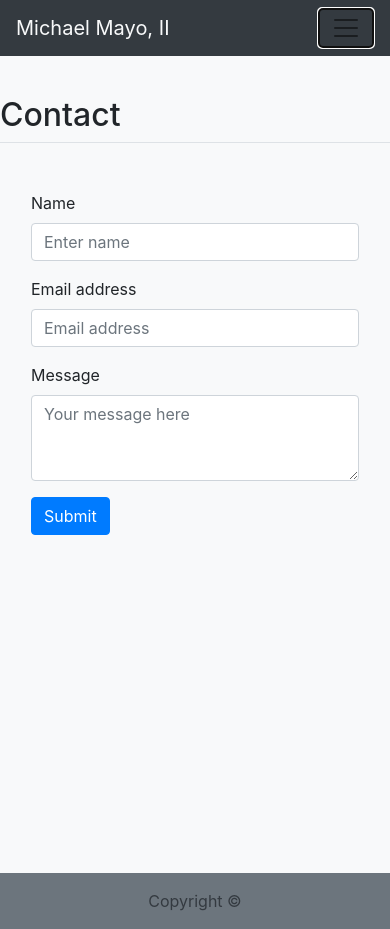
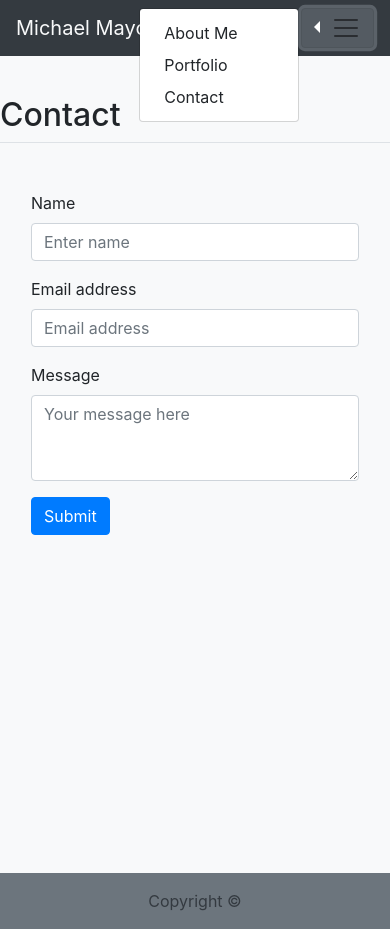
Before and after one commit to Magic-Mayo/Bootstrap-Portfolio, a plain HTML site: page contact.html in a window 390 px wide. Both pictures are taken after a click on the button 346 px from the left and 28 px from the top of the page. Drawn offline with nearby package versions, Linux system fonts and the light colour scheme.

Commit message:
added scripts to make dropdown menu work on smaller screens

```diff
--- a/contact.html
+++ b/contact.html
@@ -6,6 +6,9 @@
     <meta http-equiv="X-UA-Compatible" content="ie=edge">
     <link rel="stylesheet" href="https://stackpath.bootstrapcdn.com/bootstrap/4.3.1/css/bootstrap.min.css" integrity="sha384-ggOyR0iXCbMQv3Xipma34MD+dH/1fQ784/j6cY/iJTQUOhcWr7x9JvoRxT2MZw1T" crossorigin="anonymous">
     <link rel="stylesheet" href="bootstrap-portfolio.css">
+    <script src="https://cdnjs.cloudflare.com/ajax/libs/popper.js/1.14.7/umd/popper.min.js" integrity="sha384-UO2eT0CpHqdSJQ6hJty5KVphtPhzWj9WO1clHTMGa3JDZwrnQq4sF86dIHNDz0W1" crossorigin="anonymous"></script>
+    <script src="https://code.jquery.com/jquery-3.3.1.slim.min.js" integrity="sha384-q8i/X+965DzO0rT7abK41JStQIAqVgRVzpbzo5smXKp4YfRvH+8abtTE1Pi6jizo" crossorigin="anonymous"></script>
+    <script src="https://stackpath.bootstrapcdn.com/bootstrap/4.3.1/js/bootstrap.min.js" integrity="sha384-JjSmVgyd0p3pXB1rRibZUAYoIIy6OrQ6VrjIEaFf/nJGzIxFDsf4x0xIM+B07jRM" crossorigin="anonymous"></script>
     <title>Contact Mike</title>
 </head>
 <body class="bg-light">
@@ -13,10 +16,18 @@
         <!-- Navbar with links to Home, Portfolio, and Contact pages -->
         <nav class="navbar navbar-expand-lg navbar-light bg-dark fixed-top">
                 <a class="navbar-brand text-light" href="index.html">Michael Mayo, II</a>
-                <button class="navbar-toggler" type="button" data-toggle="collapse" data-target="#navbarNav" aria-controls="navbarNav" aria-expanded="false" aria-label="Toggle navigation">
-                  <span class="navbar-toggler-icon"></span>
-                </button>
-                <div class="collapse navbar-collapse" id="navbarNav">
+                <!-- Dropdown menu for smaller screens -->
+                <div class="dropleft">
+                        <button class="navbar-toggler btn btn-secondary dropdown-toggle" type="button" data-toggle="dropdown" aria-controls="navbarNav" aria-expanded="false" aria-haspopup="true" aria-labelledby="dropdownMenuButton">
+                        <span class="navbar-toggler-icon"></span>
+                        </button>
+                        <div class="dropdown-menu" aria-labelledby="dropdownMenuButton">
+                            <li><a class="dropdown-item" href="index.html">About Me</a></li>
+                            <li><a class="dropdown-item" href="portfolio.html">Portfolio</a></li>
+                            <li><a class="dropdown-item" href="contact.html">Contact</a></li>
+                        </div>
+                    </div>
+                    <div class="collapse navbar-collapse" id="navbarNav">
                   <ul class="navbar-nav">
                     <li class="nav-item">
                       <a class="nav-link text-light" href="index.html">About<span class="sr-only">(current)</span></a>
```
Also changed, not shown: index.html (+14 -2 lines), portfolio.html (+15 -4 lines).
